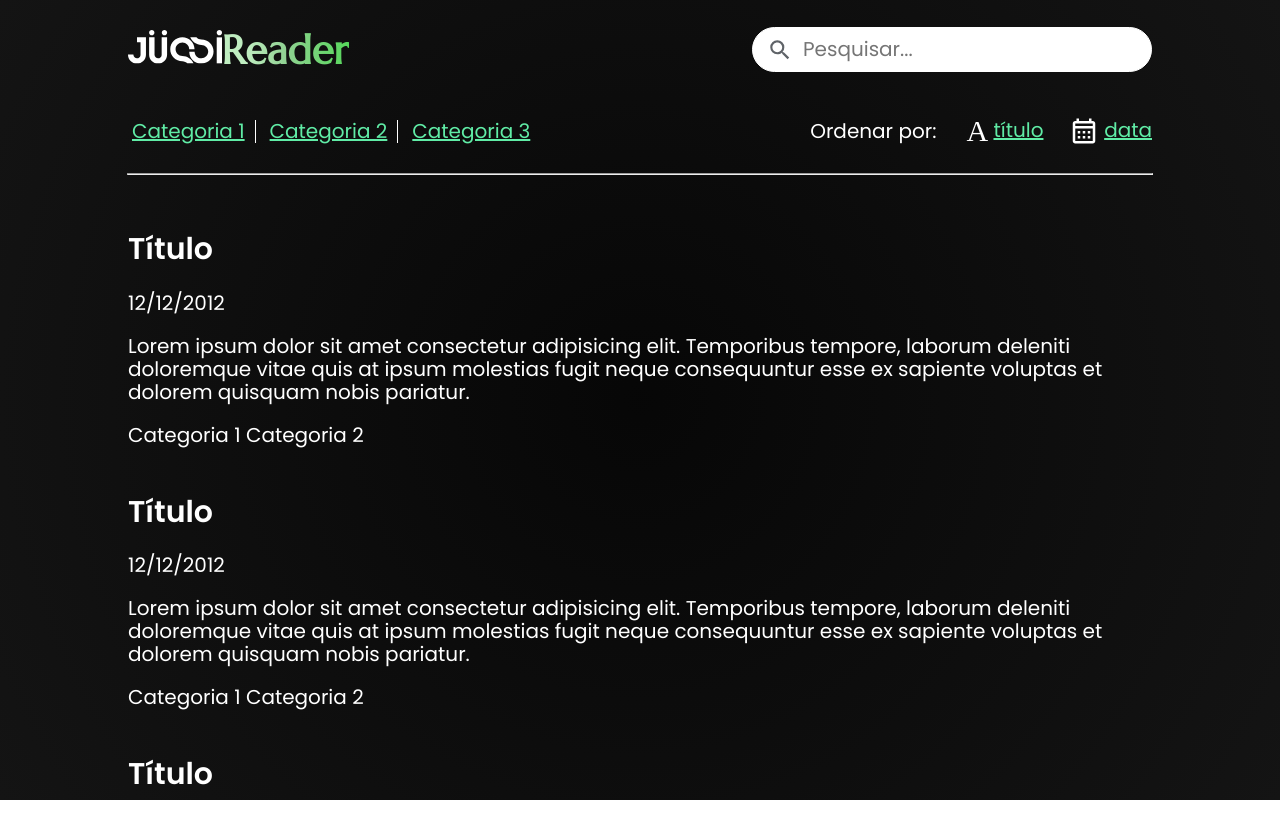
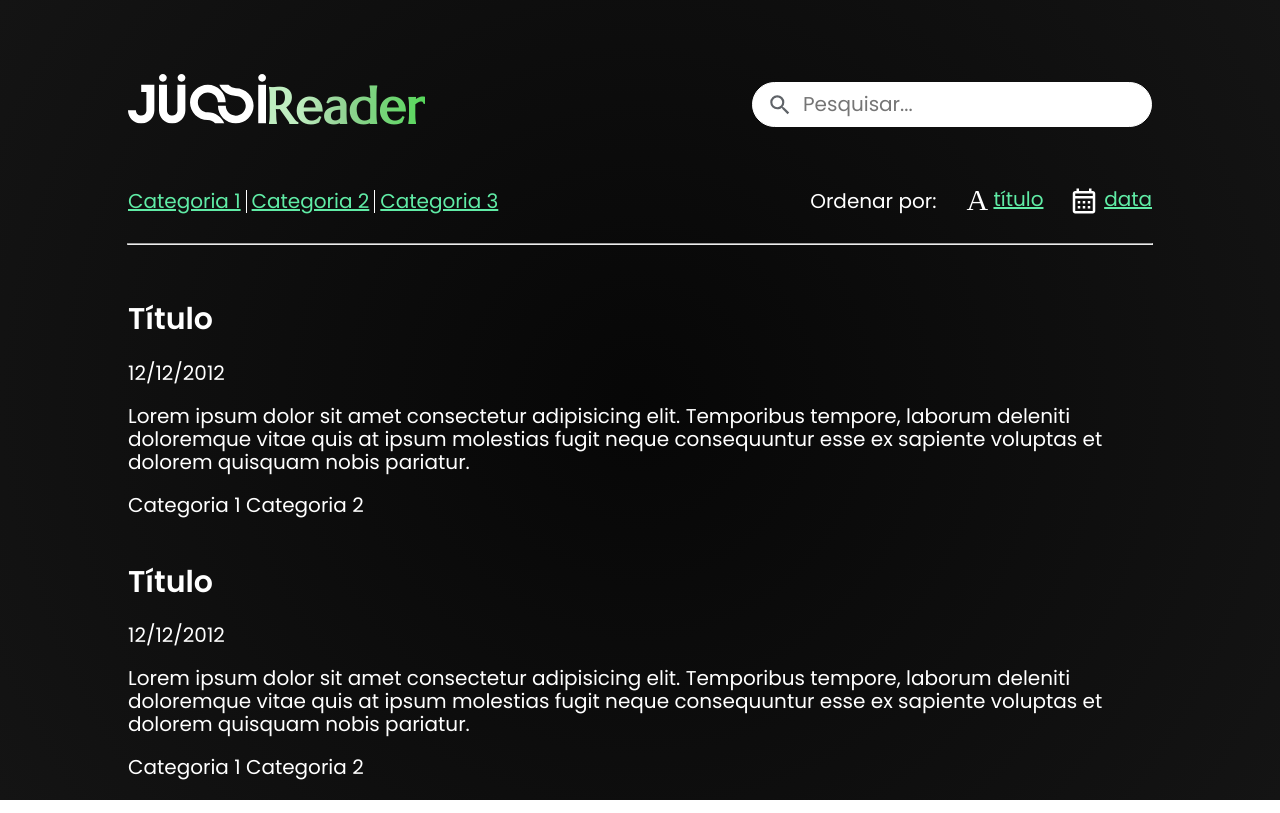
Before and after one commit to thiagodeev/jussi-reader-tests, a website: page client/thiagoribeiro/src/index.html in a window 1280 px wide. Drawn offline with Linux system fonts and the light colour scheme.

Commit message:
header responsivity emplemented

```diff
--- a/client/thiagoribeiro/src/scss/Components/_header__categories.scss
+++ b/client/thiagoribeiro/src/scss/Components/_header__categories.scss
@@ -15,15 +15,15 @@
 
       @include breakpoint(tablet, min){
         &:nth-child(1) {
-          padding-right: 10px;
+          padding-right: 5px;
         }
 
         &:nth-child(2) {
-          padding: 0 10px;
+          padding: 0 5px;
         }
 
         &:nth-child(3) {
-          padding-left: 10px;
+          padding-left: 5px;
         }
       }
 
@@ -31,7 +31,10 @@
         display: block;
         width: 100%;
         height: 100%;
-        margin: 0 2px;
+
+        @include breakpoint(300px, max){
+          margin: 0 2px;
+        }
       }
     }
 
--- a/client/thiagoribeiro/src/scss/Components/_header__search.scss
+++ b/client/thiagoribeiro/src/scss/Components/_header__search.scss
@@ -12,8 +12,8 @@
     background-color: $light-color;
 
     &:focus {
-      box-shadow: 0 0 3px 0 #1183d6;
-      border-color: #1183d6;
+      box-shadow: 0 0 3px 0 $secondary-text-color;
+      border-color: $secondary-text-color;
       outline: none;
     }
   }
--- a/client/thiagoribeiro/src/scss/Components/_header__title.scss
+++ b/client/thiagoribeiro/src/scss/Components/_header__title.scss
@@ -18,8 +18,10 @@
 }
 
 .header__title_Layout{
+	font-size: 2.5rem;
+
 	img{
-    height: 1.7rem;
+		height: 1em;
 		width: auto;
 	}
 }
--- a/client/thiagoribeiro/src/scss/Elements/_style.scss
+++ b/client/thiagoribeiro/src/scss/Elements/_style.scss
@@ -44,22 +44,22 @@ html {
 body {
   @include font($main-font, 400);
   color: $primary-text-color;
-  padding: 0 1em;
+  padding: 0.5em 1em;
 
   @include breakpoint(mobile, min){
     @include breakpoint(tablet, max){
-      padding: 0 2em;
+      padding: 1em 2em;
     };
   };
 
   @include breakpoint(tablet, min){
     @include breakpoint(medium, max){
-      padding: 0 3em;
+      padding: 1.5em 3em;
     };
   };
 
   @include breakpoint(medium, min){
-    padding: 0 10vw;
+    padding: 2em 10vw;
   }
 
   //fix the Background gradient-color
```
Also changed, not shown: client/thiagoribeiro/src/main.css.
